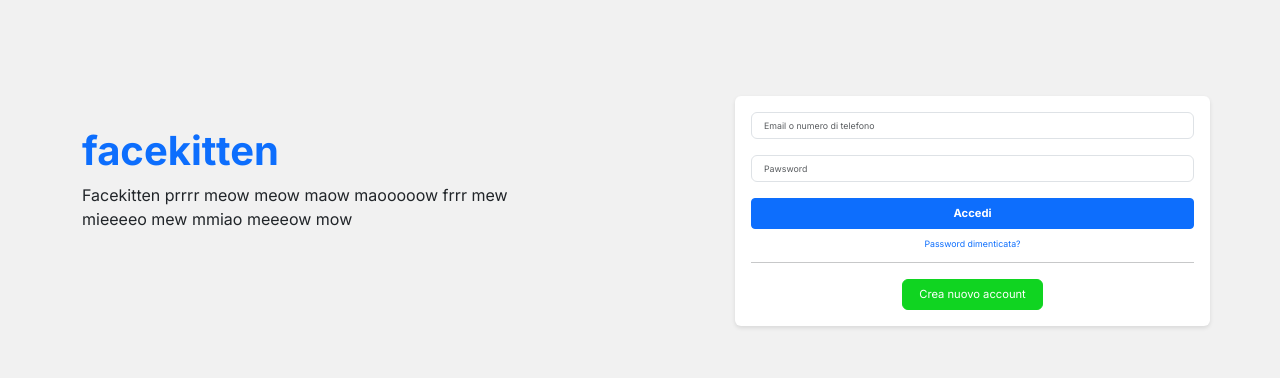
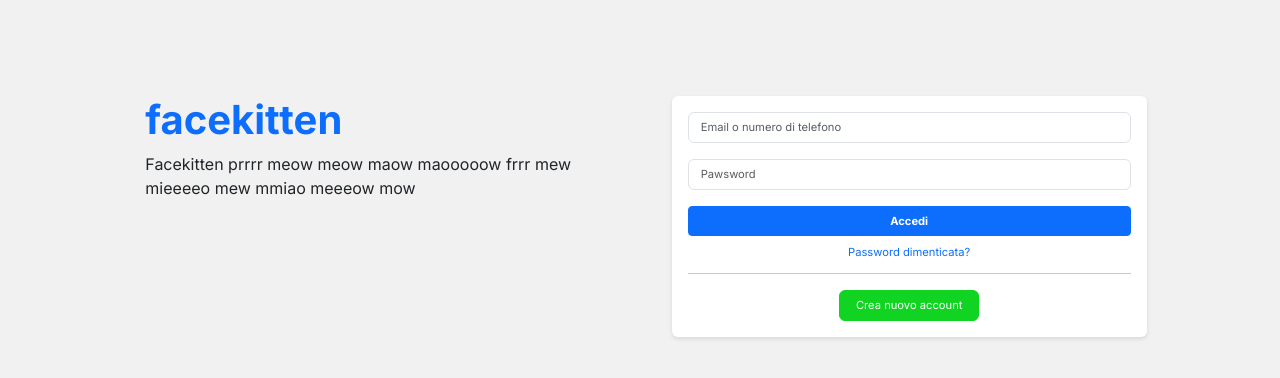
Before and after one commit to Vikappa/facekitten, a Next.js app: page / in a window 1280 px wide. Shown: the top 378 px of the page. Built offline with nearby package versions, Linux system fonts and the light colour scheme; a web font is replaced by a local one.

Commit message:
update dimensione

```diff
--- a/src/app/organisms/LoginPage.tsx
+++ b/src/app/organisms/LoginPage.tsx
@@ -41,11 +41,10 @@ useEffect(() => {
 }, [password]);
 
   return (
-    <div>
-      <div className="row py-5 justify-content-between">
-        <div className="col-12 col-sm-5 d-flex align-items-center">
+      <div className="row py-5 justify-content-evenly">
+        <div className="col-12 col-sm-5 d-flex align-items-between">
           <Image
-            className="img-fluid d-sm-none m-5 mx-auto "
+            className="img-fluid d-sm-none m-5 mx-auto"
             alt="logo"
             width={80}
             height={80}
@@ -65,7 +64,7 @@ useEffect(() => {
               placeholder="Email o numero di telefono"
               value={email}
               onChange={handleEmailChange}
-              style={{fontSize:'0.55rem'}}
+              style={{fontSize:'0.7rem'}}
             />
           </Form.Group>
 
@@ -77,7 +76,7 @@ useEffect(() => {
               value={maskedPassword}
               onChange={handlePasswordChange}
               autoComplete="off"
-              style={{fontSize:'0.55rem'}}
+              style={{fontSize:'0.7rem'}}
             />
           </Form.Group>
 
@@ -85,14 +84,14 @@ useEffect(() => {
             Accedi
           </Button>
           <div className="d-flex justify-content-center p-2">
-          <Link href={'/'} style={{fontSize:'0.55rem'}} className="text-decoration-none m-0 p-0">Password dimenticata?</Link>
+          <Link href={'/'} style={{fontSize:'0.7rem'}} className="text-decoration-none m-0 p-0">Password dimenticata?</Link>
           </div>
         <hr className="mt-1"/>
         <div className="d-flex">
         <Button style={{fontSize:'0.7rem'}} variant="success" className="text-white px-3 mx-auto">Crea nuovo account</Button>
         </div>
         </Form>
-      </div>    </div>
+      </div>
   );
 };
 
```
